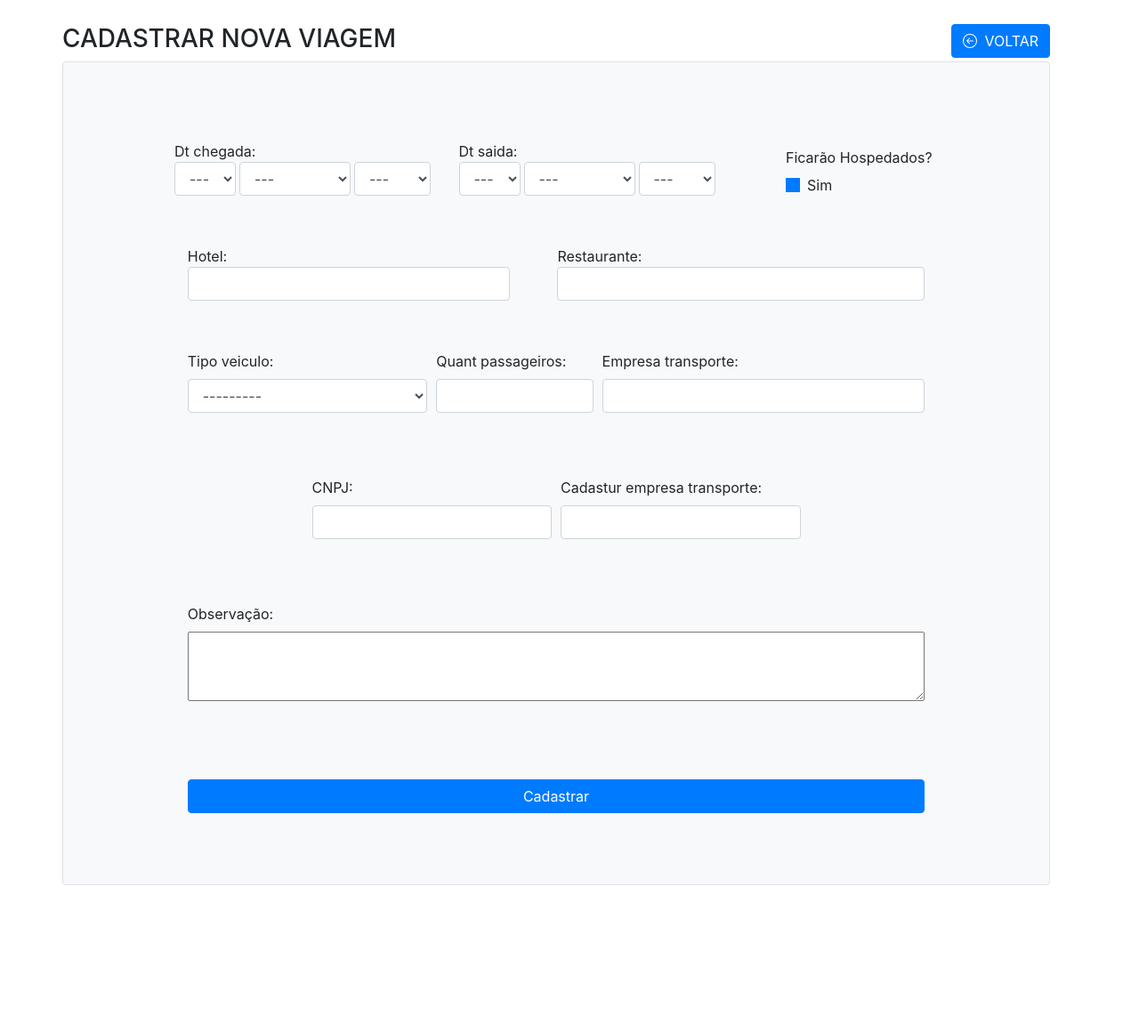
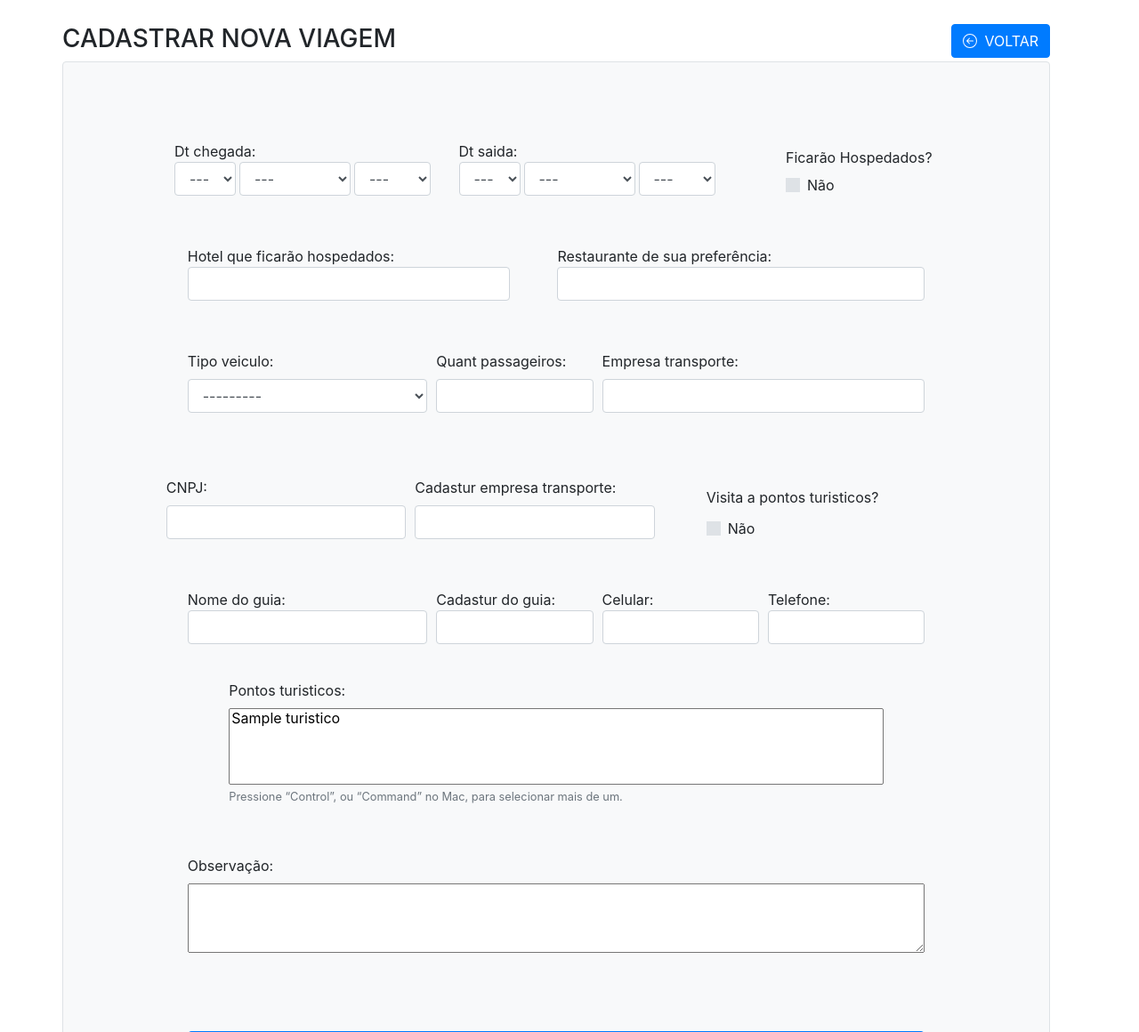
Before and after one commit to prefeituranovafriburgo/turismo, a Django app: page /viagem_inclui/ in a window 1280 px wide. Shown: the part 196-1356 px from the top of the page at 89% size. Before the commit the page ends 1191 px from the top, so only its background shows below. Run offline with Django 3.2, Linux system fonts and the light colour scheme; a user stored in the database is signed in; tables that the repository leaves empty hold one stand-in row (values such as "Sample post"); parts of the project's set-up code (start-up, migrations or seed data) failed here and were passed over; some libraries are stand-ins or nearby versions.

Commit message:
att no form de inclusão de viagem

```diff
--- a/senhas/templates/senhas/viagem_inclui2.html
+++ b/senhas/templates/senhas/viagem_inclui2.html
@@ -30,7 +30,7 @@
                                     <div class="form-group col-md-3 mr-5 d-flex flex-column">
                                         <label for="id_dt_Chegada_day" class="w-auto mr-5 my-auto">Dt chegada:</label>
                                         <div class="d-flex">
-                                            <select class="form-control w-auto mr-1" name="dt_Chegada_day" id="id_dt_Chegada_day">
+                                            <select class="form-control w-auto mr-1" name="dt_Chegada_day" id="id_dt_Chegada_day" required>
                                                 <option value="" selected>---</option>
                                                 <option value="1">1</option>
                                                 <option value="2">2</option>
@@ -64,7 +64,7 @@
                                                 <option value="30">30</option>
                                                 <option value="31">31</option>
                                             </select>
-                                            <select class="form-control w-auto mr-1" name="dt_Chegada_month" id="id_dt_Chegada_month">
+                                            <select class="form-control w-auto mr-1" name="dt_Chegada_month" id="id_dt_Chegada_month" required>
                                                 <option value="" selected>---</option>
                                                 <option value="1">Janeiro</option>
                                                 <option value="2">Fevereiro</option>
@@ -79,7 +79,7 @@
                                                 <option value="11">Novembro</option>
                                                 <option value="12">Dezembro</option>
                                             </select>
-                                            <select class="form-control w-auto" name="dt_Chegada_year" id="id_dt_Chegada_year">
+                                            <select class="form-control w-auto" name="dt_Chegada_year" id="id_dt_Chegada_year" required>
                                                 <option value="" selected>---</option>
                                                 <option value="2022">2022</option>
                                                 <option value="2023">2023</option>
@@ -162,8 +162,8 @@
                                         <label class="my-auto" for="id_ficarao_hospedados">Ficarão Hospedados?</label>
                                         <div class="d-flex" >
                                             <div class="custom-control custom-switch">
-                                                <input type="checkbox" class="custom-control-input" checked id="customSwitch1">
-                                                <label class="custom-control-label" for="customSwitch1">Sim</label>
+                                                <input onchange="hospedados(event)" value="false" type="checkbox" class="custom-control-input" id="customSwitch1">
+                                                <label id="labelSwitch" class="custom-control-label" for="customSwitch1">Não</label>
                                             </div>
                                                 <!-- <input type="checkbox" checked name="ficarao_hospedados" id="id_ficarao_hospedados" class="ml-4 my-auto">
                                                 <span class="my-auto ml-2">Sim</span> -->
@@ -173,11 +173,11 @@
 
                                 <div class="form-row mt-4 justify-content-center" id="hospedar">
                                     <div class="form-group col-md-4 d-flex flex-column">
-                                        <label for="id_hotel" class="mr-3 my-auto">Hotel:</label>
+                                        <label for="id_hotel" class="mr-3 my-auto">Hotel que ficarão hospedados:</label>
                                         <input class="form-control" type="text" name="hotel" maxlength="120" id="id_hotel">
                                     </div>
                                     <div class="form-group col-md-5 pl-5 d-flex flex-column">
-                                        <label for="id_restaurante" class="my-auto mr-3">Restaurante:</label>
+                                        <label for="id_restaurante" class="my-auto mr-3">Restaurante de sua preferência:</label>
                                         <input class="form-control w-100" type="text" name="restaurante" maxlength="120" id="id_restaurante">
                                     </div>
                                 </div>
@@ -207,9 +207,6 @@
                                 <div class="form-row mt-4 justify-content-center py-3">
                                     <div class="form-group col-md-3 d-flex flex-column">
                                         <label for="id_cnpj_empresa_transporte">CNPJ:</label>
-                                            <!-- <ul class="errorlist">
-                                                <li>Este campo é obrigatório.</li>
-                                            </ul> -->
                                             <input class="form-control {%if not validation.cnpj_empresa_transporte.state %}is-invalid{% endif %}" type="text" name="cnpj_empresa_transporte" onkeydown="mascara(this,icnpj)" maxlength="18"
                                                 required id="id_cnpj_empresa_transporte">
                                             <div class="invalid-feedback">
@@ -218,15 +215,54 @@
                                     </div>
                                     <div class="form-group col-md-3 d-flex flex-column">
                                         <label for="id_cadastur_empresa_transporte">Cadastur empresa transporte:</label>
-                                    <!-- <ul class="errorlist">
-                                        <li>Este campo é obrigatório.</li>
-                                    </ul> -->
+
                                     <input class="form-control {%if not validation.cadastur_empresa_transporte.state %}is-invalid{% endif %}" type="text" name="cadastur_empresa_transporte" maxlength="14" required
                                         id="id_cadastur_empresa_transporte">
                                     <div class="invalid-feedback">
                                         {{validation.cadastur_empresa_transporte.msg}}
                                     </div>
                                     </div>
+                                    <div class="form-group col-md-3 ml-5 d-flex flex-column">
+                                        <label class="my-auto" for="ponto_turisticos">Visita a pontos turisticos?</label>
+                                        <div class="d-flex" >
+                                            <div class="custom-control custom-switch">
+                                                <input onchange="pontosturisticos(event)" value="false" type="checkbox" class="custom-control-input" id="ponto_turisticos">
+                                                <label id="labelSwitch2" class="custom-control-label" for="ponto_turisticos">Não</label>
+                                            </div>
+
+                                        </div>
+                                    </div>
+                                </div>
+                                <div class="form-row mt-4 justify-content-center" id="pontosTuristicos">
+                                    <div class="form-group col-md-3 d-flex flex-column">
+                                        <label for="id_hotel" class="mr-3 my-auto">Nome do guia:</label>
+                                        <input class="form-control" type="text" name="hotel" maxlength="120" id="id_hotel">
+                                    </div>
+                                    <div class="form-group col-md-2 d-flex flex-column">
+                                        <label for="id_restaurante" class="my-auto mr-3">Cadastur do guia:</label>
+                                        <input class="form-control w-100" type="text" name="restaurante" maxlength="120" id="id_restaurante">
+                                    </div>
+                                    <div class="form-group col-md-2 d-flex flex-column">
+                                        <label for="id_restaurante" class="my-auto mr-3">Celular:</label>
+                                        <input class="form-control w-100" type="text" name="restaurante" maxlength="120" id="id_restaurante">
+                                    </div>
+                                    <div class="form-group col-md-2 d-flex flex-column">
+                                        <label for="id_restaurante" class="my-auto mr-3">Telefone:</label>
+                                        <input class="form-control w-100" type="text" name="restaurante" maxlength="120" id="id_restaurante">
+                                    </div>
+                                </div>
+                                <div class="form-row mt-4 justify-content-center" id="pontosTuristicos2">
+                                    <div class="form-group col-md-8 d-flex flex-column">
+                                        <label for="id_pontos_turisticos">Pontos turisticos:</label>
+                                        <select name="pontos_turisticos" id="id_pontos_turisticos" multiple>
+                                            {% for ponto in pontos %}
+                                            <option value="{{id}}">{{ponto}}</option>
+                                            {% endfor %}
+
+                                        </select>
+                                        <small id="emailHelp" class="form-text text-muted">Pressione “Control”, ou “Command” no Mac, para selecionar mais de um.</small>
+                                    </div>
+
                                 </div>
                                 <div class="form-row mt-4 justify-content-center py-3">
                                     <div class="form-group col-md-9 d-flex flex-column">
@@ -269,6 +305,31 @@
 
                 <SCRIPT LANGUAGE="JavaScript">
 
+                    function hospedados(event){
+                        if (event.target.value==='true'){
+                            event.target.value='false';
+                            document.getElementById('labelSwitch').innerText='Não';
+                            document.getElementById('hospedar').style.display='none';
+                        } else {
+                            event.target.value='true'
+                            document.getElementById('labelSwitch').innerText='Sim';
+                            document.getElementById('hospedar').style.display='flex';
+                        }
+                    }
+
+                    function pontosturisticos(event){
+                        if (event.target.value==='true'){
+                            event.target.value='false';
+                            document.getElementById('labelSwitch2').innerText='Não';
+                            document.getElementById('pontosTuristicos').style.display='none';
+                            document.getElementById('pontosTuristicos2').style.display='none';
+                        } else {
+                            event.target.value='true'
+                            document.getElementById('labelSwitch2').innerText='Sim';
+                            document.getElementById('pontosTuristicos').style.display='flex';
+                            document.getElementById('pontosTuristicos2').style.display='flex';
+                        }
+                    }
 
                     function mostracidade(){
                         var url = $("#formulario").attr("data-cidades-url");  // get the url of the `load_cities` view
--- a/senhas/views.py
+++ b/senhas/views.py
@@ -5,6 +5,7 @@ from contas.functions import validationsViagem
 
 from contas.views import sair
 from senhas.models import Tipo_Veiculo, Viagem, Viagem_Turismo
+from .models import Pontos_Turisticos
 from .forms import ViagemForm
 
 # Create your views here.
@@ -22,17 +23,19 @@ def cad_transporte(request):
 
 @login_required
 def viagem_inclui(request):
+
+    # Essa variavel VALIDATION é iniciada aqui para não haver conflito
+    # enquanto não existir uma requisição POST
     validation={'veiculo': {'state': True},'quant_passageiros': {'state': True},
                 'cnpj_empresa_transporte': {'state': True}, 'cadastur_empresa_transporte': {'state': True}, }
-    print(validation)
+
     if request.method == 'POST':
-        print(request.POST)
+        #Aqui a VALIDATION toma novos valores de acordo com o FORM
         validation=validationsViagem(request.POST)
 
         form = ViagemForm(request.POST)
 
         if form.is_valid():
-
             try:
                 form_aux = form.save(commit=False)
                 form_aux.user = request.user
@@ -64,9 +67,18 @@ def viagem_inclui(request):
             messages.error(request, 'Corrigir o erro apresentado.')
     else:
         form = ViagemForm()
+
+    #Pegando as devidas informações para os selects do formulario abaixo
     veiculos=Tipo_Veiculo.objects.all()
-    print(validation)
-    return render(request, 'senhas/viagem_inclui2.html', { 'form': form, 'validation': validation, 'veiculos': veiculos })
+    pontosTuristicos= Pontos_Turisticos.objects.all()
+    #Incluindo as informações coletas no contexto para uso no Template
+    context={
+        'form': form,
+        'validation': validation,
+        'veiculos': veiculos,
+        'pontos': pontosTuristicos
+    }
+    return render(request, 'senhas/viagem_inclui2.html', context)
 
 
 @login_required
```
Also changed, not shown: senhas/static/css/style_header.css (+28 -0 lines).
